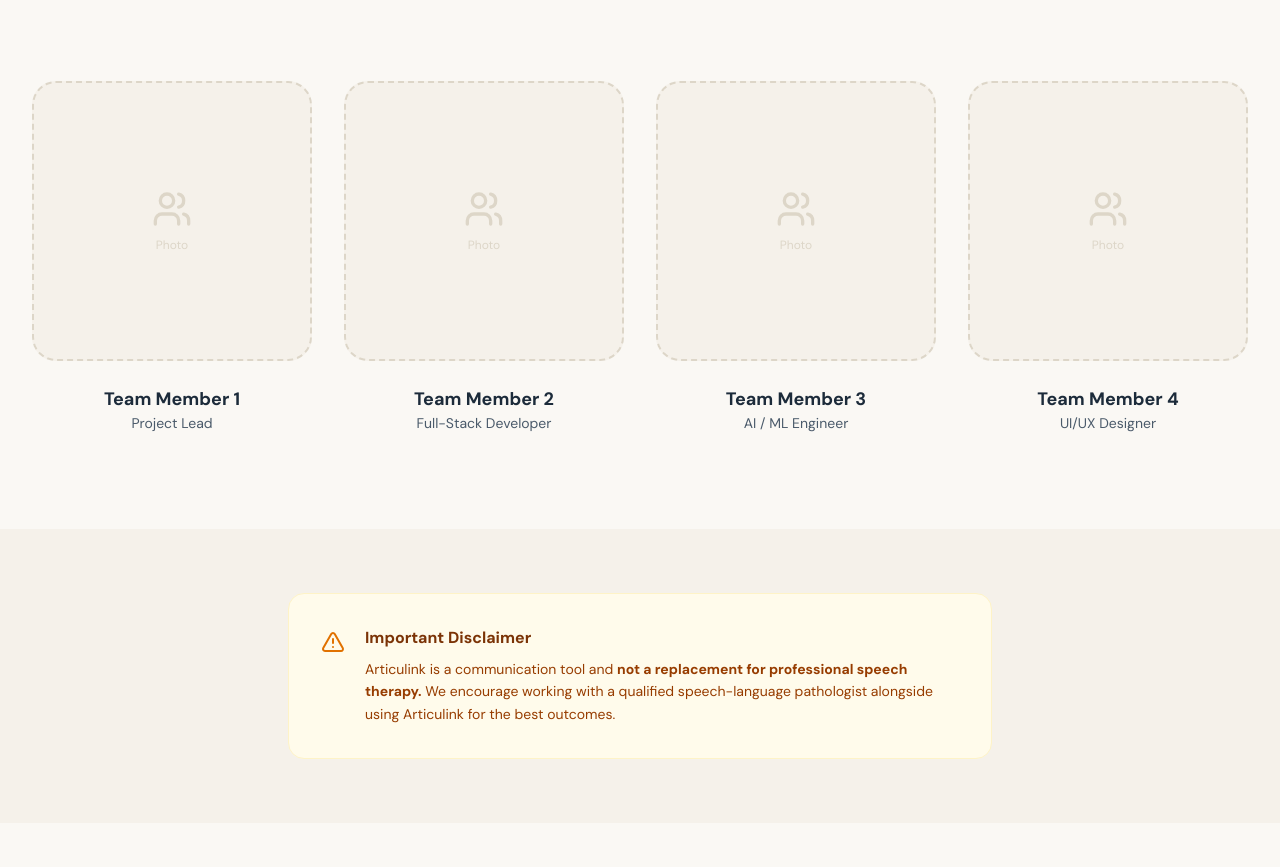
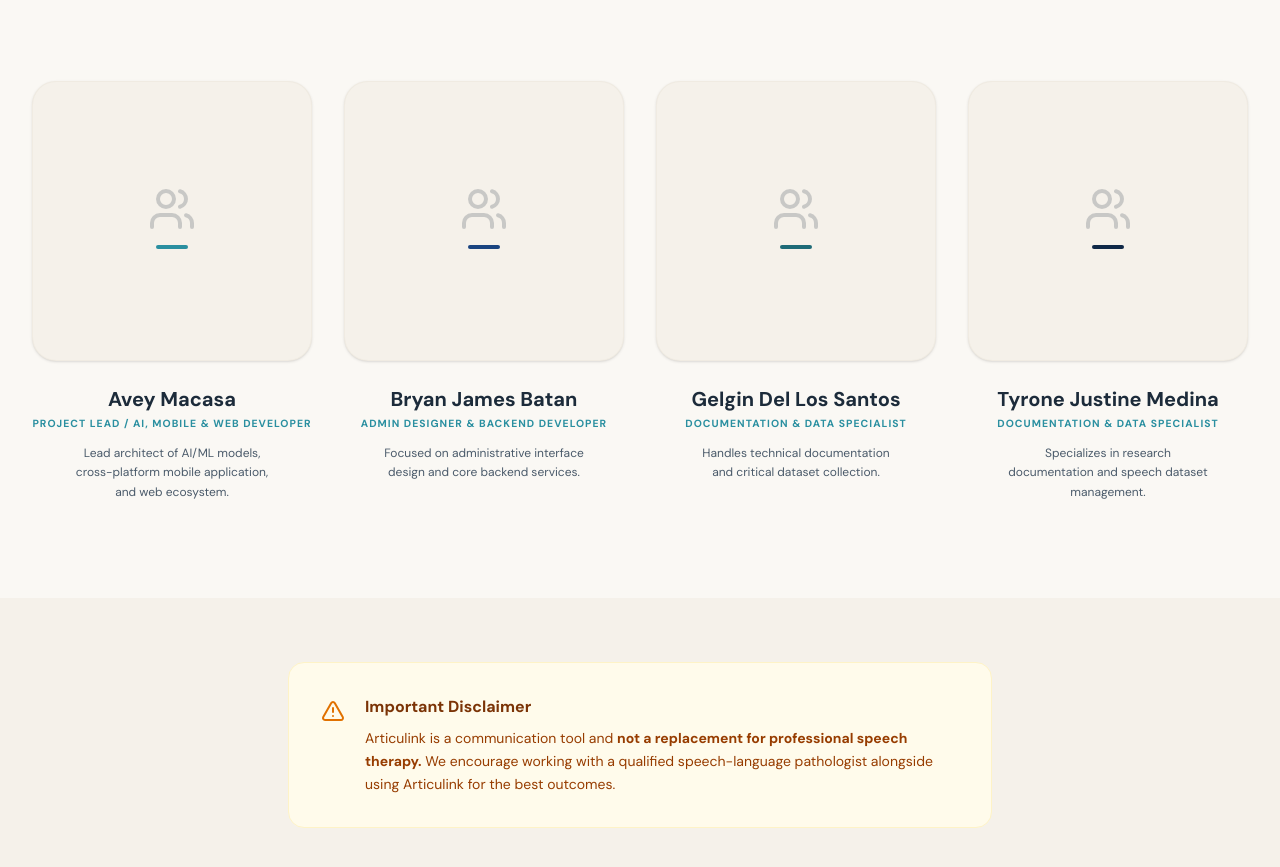
Before and after one commit to Eybri/articulink-ads, a Next.js app: page /about in a window 1280 px wide. Shown: the part 5519-6386 px from the top of the page. Built offline with nearby package versions, Linux system fonts and the light colour scheme; no server answers.

Commit message:
project roles

```diff
--- a/src/app/about/page.tsx
+++ b/src/app/about/page.tsx
@@ -893,10 +893,26 @@ export default function About() {
           <div className="grid sm:grid-cols-2 lg:grid-cols-4 gap-8">
             {/* PLACEHOLDER — Replace names, roles, and images with real team info */}
             {[
-              { name: "Team Member 1", role: "Project Lead" },
-              { name: "Team Member 2", role: "Full-Stack Developer" },
-              { name: "Team Member 3", role: "AI / ML Engineer" },
-              { name: "Team Member 4", role: "UI/UX Designer" },
+              {
+                name: "Avey Macasa",
+                role: "Project Lead / AI, Mobile & Web Developer",
+                desc: "Lead architect of AI/ML models, cross-platform mobile application, and web ecosystem."
+              },
+              {
+                name: "Bryan James Batan",
+                role: "Admin Designer & Backend Developer",
+                desc: "Focused on administrative interface design and core backend services."
+              },
+              {
+                name: "Gelgin Del Los Santos",
+                role: "Documentation & Data Specialist",
+                desc: "Handles technical documentation and critical dataset collection."
+              },
+              {
+                name: "Tyrone Justine Medina",
+                role: "Documentation & Data Specialist",
+                desc: "Specializes in research documentation and speech dataset management."
+              },
             ].map((member, i) => (
               <motion.div
                 key={i}
@@ -908,22 +924,25 @@ export default function About() {
               >
                 {/* Member Photo Placeholder */}
                 <div
-                  className="w-full aspect-square rounded-3xl mb-6 flex items-center justify-center group-hover:scale-[1.02] transition-transform"
+                  className="w-full aspect-square rounded-3xl mb-6 flex items-center justify-center group-hover:scale-[1.02] transition-transform shadow-sm"
                   style={{
                     backgroundColor: C.warmWhite,
-                    border: `2px dashed ${C.sandMid}`,
+                    border: `1px solid ${C.sandMid}40`,
                   }}
                 >
-                  <div>
-                    <Users className="w-10 h-10 mx-auto mb-2" style={{ color: C.sandMid }} />
-                    <p className="text-xs" style={{ color: C.sandMid }}>Photo</p>
+                  <div className="relative w-full h-full p-8 flex flex-col items-center justify-center">
+                    <Users className="w-12 h-12 mb-3 opacity-20" style={{ color: C.textDark }} />
+                    <div className="w-8 h-1 rounded-full mb-2" style={{ backgroundColor: [C.teal, C.royalBlue, C.tealDark, C.deepNavy][i % 4] }} />
                   </div>
                 </div>
-                <h3 className="text-lg font-bold" style={{ color: C.textDark }}>
+                <h3 className="text-xl font-bold mb-1" style={{ color: C.textDark }}>
                   {member.name}
                 </h3>
-                <p className="text-sm" style={{ color: C.textMid }}>
+                <p className="text-sm font-bold uppercase tracking-widest mb-3" style={{ color: C.teal, fontSize: '0.65rem' }}>
                   {member.role}
+                </p>
+                <p className="text-xs leading-relaxed max-w-[200px] mx-auto" style={{ color: C.textMid }}>
+                  {member.desc}
                 </p>
               </motion.div>
             ))}
```
